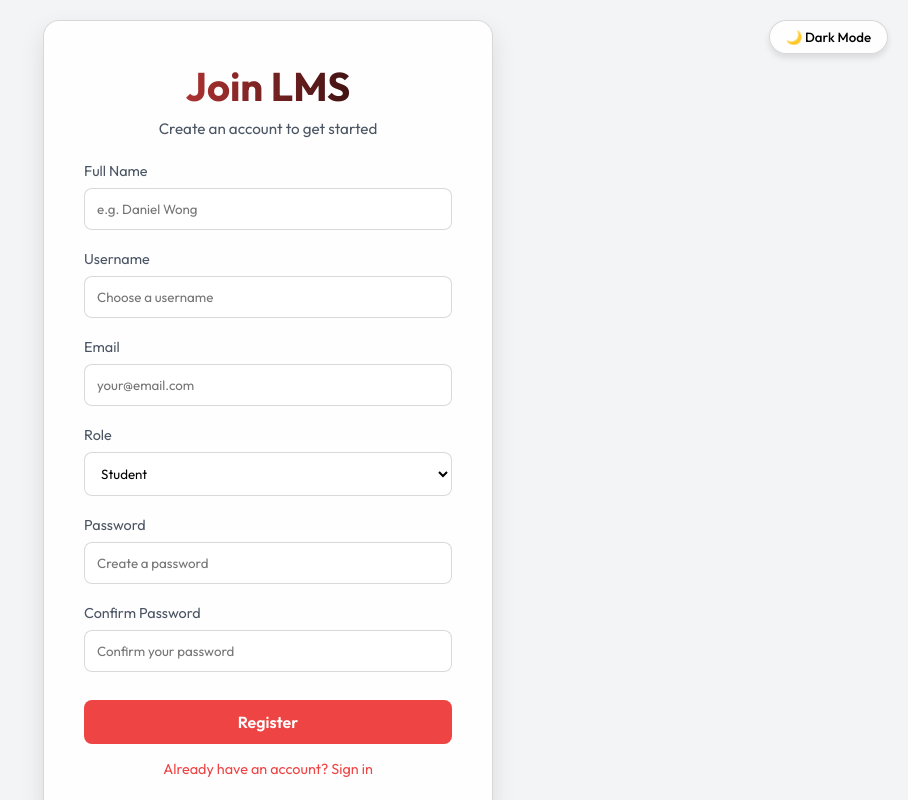
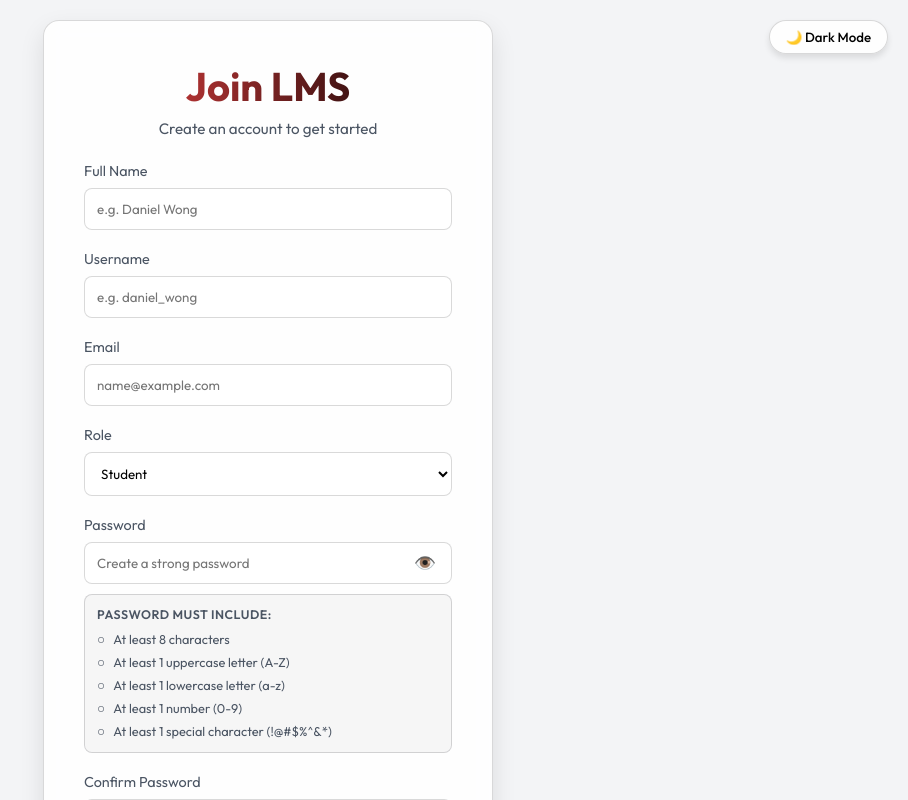
Before and after one commit to sisheng0086/ai-lms, a React (Vite) app in the folder frontend/: page /register in a window 1280 px wide. Shown: the top 800 px of the page, without its empty margins (372-1280 px from the left). Built offline with nearby package versions, Linux system fonts and the light colour scheme.

Commit message:
Feat: add password requirement checklist, strength bar, and real-time email format validation

```diff
--- a/frontend/src/index.css
+++ b/frontend/src/index.css
@@ -214,6 +214,155 @@ body {
   border: 1px solid rgba(52, 211, 153, 0.2);
 }
 
+/* Input Validation & Field Helpers */
+.input-wrapper {
+  position: relative;
+  display: flex;
+  align-items: center;
+}
+
+.input-error {
+  border-color: #ef4444 !important;
+  box-shadow: 0 0 0 1px rgba(239, 68, 68, 0.35);
+}
+
+.input-success {
+  border-color: #10b981 !important;
+}
+
+.input-icon-btn {
+  position: absolute;
+  right: 12px;
+  background: none;
+  border: none;
+  color: var(--text-muted);
+  cursor: pointer;
+  padding: 4px;
+  display: flex;
+  align-items: center;
+  justify-content: center;
+  font-size: 1.1rem;
+}
+
+.input-icon-btn:hover {
+  color: var(--text-main);
+}
+
+.field-error-msg {
+  display: flex;
+  align-items: center;
+  gap: 6px;
+  font-size: 0.82rem;
+  color: #ef4444;
+  margin-top: 6px;
+  font-weight: 500;
+}
+
+.field-success-msg {
+  display: flex;
+  align-items: center;
+  gap: 6px;
+  font-size: 0.82rem;
+  color: #10b981;
+  margin-top: 6px;
+  font-weight: 500;
+}
+
+.field-tip-msg {
+  display: flex;
+  align-items: center;
+  gap: 6px;
+  font-size: 0.8rem;
+  color: var(--text-muted);
+  margin-top: 6px;
+}
+
+/* Password Checklist & Strength */
+.password-criteria-box {
+  margin-top: 10px;
+  padding: 12px;
+  background: rgba(0, 0, 0, 0.25);
+  border: 1px solid var(--border);
+  border-radius: 8px;
+  font-size: 0.82rem;
+}
+
+[data-theme="light"] .password-criteria-box {
+  background: rgba(0, 0, 0, 0.03);
+}
+
+.criteria-title {
+  font-weight: 600;
+  margin-bottom: 8px;
+  color: var(--text-muted);
+  font-size: 0.78rem;
+  text-transform: uppercase;
+  letter-spacing: 0.5px;
+}
+
+.criteria-list {
+  list-style: none;
+  display: flex;
+  flex-direction: column;
+  gap: 5px;
+  padding: 0;
+  margin: 0;
+}
+
+.criteria-item {
+  display: flex;
+  align-items: center;
+  gap: 8px;
+  color: var(--text-muted);
+  font-size: 0.8rem;
+  transition: color 0.2s ease;
+}
+
+.criteria-item.valid {
+  color: #10b981;
+  font-weight: 500;
+}
+
+.criteria-icon {
+  display: inline-flex;
+  align-items: center;
+  justify-content: center;
+  font-size: 0.85rem;
+  font-weight: bold;
+}
+
+/* Password Strength Bar */
+.strength-bar-container {
+  margin-top: 8px;
+  margin-bottom: 8px;
+}
+
+.strength-bar-track {
+  width: 100%;
+  height: 5px;
+  background: rgba(255, 255, 255, 0.12);
+  border-radius: 3px;
+  overflow: hidden;
+}
+
+[data-theme="light"] .strength-bar-track {
+  background: rgba(0, 0, 0, 0.1);
+}
+
+.strength-bar-fill {
+  height: 100%;
+  transition: width 0.3s ease, background-color 0.3s ease;
+}
+
+.strength-label {
+  display: flex;
+  justify-content: space-between;
+  font-size: 0.75rem;
+  color: var(--text-muted);
+  margin-top: 4px;
+}
+
+
 /* OTP inputs */
 .otp-container {
   display: flex;
--- a/frontend/src/pages/RegisterPage.jsx
+++ b/frontend/src/pages/RegisterPage.jsx
@@ -13,9 +13,56 @@ const RegisterPage = () => {
     confirm_password: '',
     role: 'student'
   });
+  const [touched, setTouched] = useState({
+    email: false,
+    username: false,
+    password: false,
+    confirm_password: false
+  });
+  const [showPassword, setShowPassword] = useState(false);
+  const [showConfirmPassword, setShowConfirmPassword] = useState(false);
   const [error, setError] = useState('');
   const [loading, setLoading] = useState(false);
   const navigate = useNavigate();
+
+  // Email format validation regex
+  const emailRegex = /^[^\s@]+@[^\s@]+\.[^\s@]{2,}$/;
+  const isEmailValid = emailRegex.test(formData.email.trim());
+
+  // Password criteria checklist
+  const passwordCriteria = {
+    length: formData.password.length >= 8,
+    uppercase: /[A-Z]/.test(formData.password),
+    lowercase: /[a-z]/.test(formData.password),
+    number: /[0-9]/.test(formData.password),
+    special: /[!@#$%^&*(),.?":{}|<>_\-+=~/\\`[\];]/.test(formData.password)
+  };
+
+  const criteriaCount = Object.values(passwordCriteria).filter(Boolean).length;
+
+  // Strength calculation
+  let strengthLabel = 'Too Weak';
+  let strengthColor = '#ef4444';
+  let strengthPercent = (criteriaCount / 5) * 100;
+
+  if (criteriaCount === 5) {
+    strengthLabel = 'Strong';
+    strengthColor = '#10b981';
+  } else if (criteriaCount >= 3) {
+    strengthLabel = 'Medium';
+    strengthColor = '#f59e0b';
+  } else if (formData.password.length > 0) {
+    strengthLabel = 'Weak';
+    strengthColor = '#ef4444';
+  }
+
+  // Password match validation
+  const passwordsMatch =
+    formData.confirm_password.length > 0 &&
+    formData.password === formData.confirm_password;
+  const passwordsMismatch =
+    formData.confirm_password.length > 0 &&
+    formData.password !== formData.confirm_password;
 
   const handleChange = (e) => {
     setFormData({
@@ -24,12 +71,34 @@ const RegisterPage = () => {
     });
   };
 
+  const handleBlur = (field) => {
+    setTouched((prev) => ({ ...prev, [field]: true }));
+  };
+
   const handleRegister = async (e) => {
     e.preventDefault();
     setError('');
 
+    // Mark all fields touched
+    setTouched({
+      email: true,
+      username: true,
+      password: true,
+      confirm_password: true
+    });
+
+    if (!isEmailValid) {
+      setError('Please enter a valid email address (e.g. name@example.com).');
+      return;
+    }
+
+    if (criteriaCount < 4) {
+      setError('Password does not meet the minimum security requirements.');
+      return;
+    }
+
     if (formData.password !== formData.confirm_password) {
-      setError('Passwords do not match');
+      setError('Passwords do not match.');
       return;
     }
 
@@ -73,7 +142,8 @@ const RegisterPage = () => {
 
         {error && <div className="error-message">{error}</div>}
 
-        <form onSubmit={handleRegister}>
+        <form onSubmit={handleRegister} noValidate>
+          {/* Full Name */}
           <div className="form-group">
             <label className="form-label">Full Name</label>
             <input
@@ -87,32 +157,58 @@ const RegisterPage = () => {
             />
           </div>
 
+          {/* Username */}
           <div className="form-group">
             <label className="form-label">Username</label>
             <input
               type="text"
               name="username"
-              className="form-input"
+              className={`form-input ${formData.username.includes('@') ? 'input-error' : ''}`}
               value={formData.username}
               onChange={handleChange}
-              placeholder="Choose a username"
+              onBlur={() => handleBlur('username')}
+              placeholder="e.g. daniel_wong"
               required
             />
+            {formData.username.includes('@') && (
+              <div className="field-error-msg">
+                ⚠️ Username should be a handle (e.g. daniel_wong), not an email address.
+              </div>
+            )}
           </div>
 
+          {/* Email */}
           <div className="form-group">
             <label className="form-label">Email</label>
             <input
               type="email"
               name="email"
-              className="form-input"
+              className={`form-input ${
+                touched.email && formData.email
+                  ? isEmailValid
+                    ? 'input-success'
+                    : 'input-error'
+                  : ''
+              }`}
               value={formData.email}
               onChange={handleChange}
-              placeholder="your@email.com"
+              onBlur={() => handleBlur('email')}
+              placeholder="name@example.com"
               required
             />
+            {touched.email && formData.email && !isEmailValid && (
+              <div className="field-error-msg">
+                ❌ Please enter a valid email format (e.g. name@domain.com)
+              </div>
+            )}
+            {touched.email && formData.email && isEmailValid && (
+              <div className="field-success-msg">
+                ✓ Valid email format
+              </div>
+            )}
           </div>
 
+          {/* Role */}
           <div className="form-group">
             <label className="form-label">Role</label>
             <select
@@ -126,33 +222,131 @@ const RegisterPage = () => {
             </select>
           </div>
 
+          {/* Password */}
           <div className="form-group">
             <label className="form-label">Password</label>
+            <div className="input-wrapper">
               <input
-              type="password"
+                type={showPassword ? 'text' : 'password'}
                 name="password"
-              className="form-input"
+                className={`form-input ${
+                  touched.password && formData.password
+                    ? criteriaCount >= 4
+                      ? 'input-success'
+                      : 'input-error'
+                    : ''
+                }`}
                 value={formData.password}
                 onChange={handleChange}
-              placeholder="Create a password"
+                onBlur={() => handleBlur('password')}
+                placeholder="Create a strong password"
                 required
               />
+              <button
+                type="button"
+                className="input-icon-btn"
+                onClick={() => setShowPassword(!showPassword)}
+                title={showPassword ? 'Hide password' : 'Show password'}
+              >
+                {showPassword ? '🙈' : '👁️'}
+              </button>
             </div>
 
+            {/* Password Strength Meter */}
+            {formData.password.length > 0 && (
+              <div className="strength-bar-container">
+                <div className="strength-bar-track">
+                  <div
+                    className="strength-bar-fill"
+                    style={{
+                      width: `${strengthPercent}%`,
+                      backgroundColor: strengthColor
+                    }}
+                  />
+                </div>
+                <div className="strength-label">
+                  <span>Strength</span>
+                  <span style={{ color: strengthColor, fontWeight: 600 }}>
+                    {strengthLabel}
+                  </span>
+                </div>
+              </div>
+            )}
+
+            {/* Password Criteria Checklist */}
+            <div className="password-criteria-box">
+              <div className="criteria-title">Password Must Include:</div>
+              <ul className="criteria-list">
+                <li className={`criteria-item ${passwordCriteria.length ? 'valid' : ''}`}>
+                  <span className="criteria-icon">{passwordCriteria.length ? '✓' : '○'}</span>
+                  <span>At least 8 characters</span>
+                </li>
+                <li className={`criteria-item ${passwordCriteria.uppercase ? 'valid' : ''}`}>
+                  <span className="criteria-icon">{passwordCriteria.uppercase ? '✓' : '○'}</span>
+                  <span>At least 1 uppercase letter (A-Z)</span>
+                </li>
+                <li className={`criteria-item ${passwordCriteria.lowercase ? 'valid' : ''}`}>
+                  <span className="criteria-icon">{passwordCriteria.lowercase ? '✓' : '○'}</span>
+                  <span>At least 1 lowercase letter (a-z)</span>
+                </li>
+                <li className={`criteria-item ${passwordCriteria.number ? 'valid' : ''}`}>
+                  <span className="criteria-icon">{passwordCriteria.number ? '✓' : '○'}</span>
+                  <span>At least 1 number (0-9)</span>
+                </li>
+                <li className={`criteria-item ${passwordCriteria.special ? 'valid' : ''}`}>
+                  <span className="criteria-icon">{passwordCriteria.special ? '✓' : '○'}</span>
+                  <span>At least 1 special character (!@#$%^&*)</span>
+                </li>
+              </ul>
+            </div>
+          </div>
+
+          {/* Confirm Password */}
           <div className="form-group">
             <label className="form-label">Confirm Password</label>
+            <div className="input-wrapper">
               <input
-              type="password"
+                type={showConfirmPassword ? 'text' : 'password'}
                 name="confirm_password"
-              className="form-input"
+                className={`form-input ${
+                  passwordsMatch
+                    ? 'input-success'
+                    : passwordsMismatch
+                    ? 'input-error'
+                    : ''
+                }`}
                 value={formData.confirm_password}
                 onChange={handleChange}
+                onBlur={() => handleBlur('confirm_password')}
                 placeholder="Confirm your password"
                 required
               />
+              <button
+                type="button"
+                className="input-icon-btn"
+                onClick={() => setShowConfirmPassword(!showConfirmPassword)}
+                title={showConfirmPassword ? 'Hide password' : 'Show password'}
+              >
+                {showConfirmPassword ? '🙈' : '👁️'}
+              </button>
+            </div>
+            {passwordsMismatch && (
+              <div className="field-error-msg">
+                ❌ Passwords do not match
+              </div>
+            )}
+            {passwordsMatch && (
+              <div className="field-success-msg">
+                ✓ Passwords match
+              </div>
+            )}
           </div>
 
-          <button type="submit" className="btn-primary" disabled={loading}>
+          <button
+            type="submit"
+            className="btn-primary"
+            disabled={loading || (formData.email && !isEmailValid) || (formData.password && criteriaCount < 4)}
+          >
             {loading ? 'Registering...' : 'Register'}
           </button>
         </form>
```
Also changed, not shown: 1 other file (tests, documents, lock files or other folders). Lines whose indentation alone changed are shown as unchanged.
